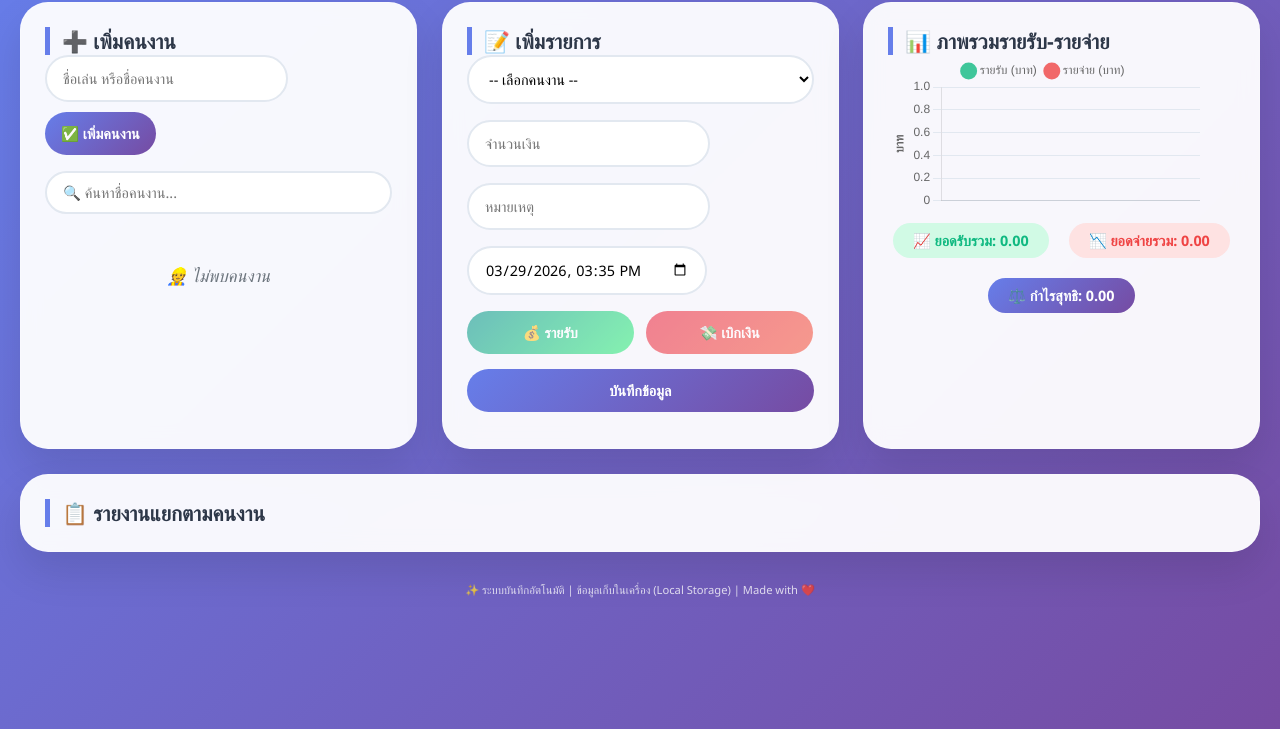
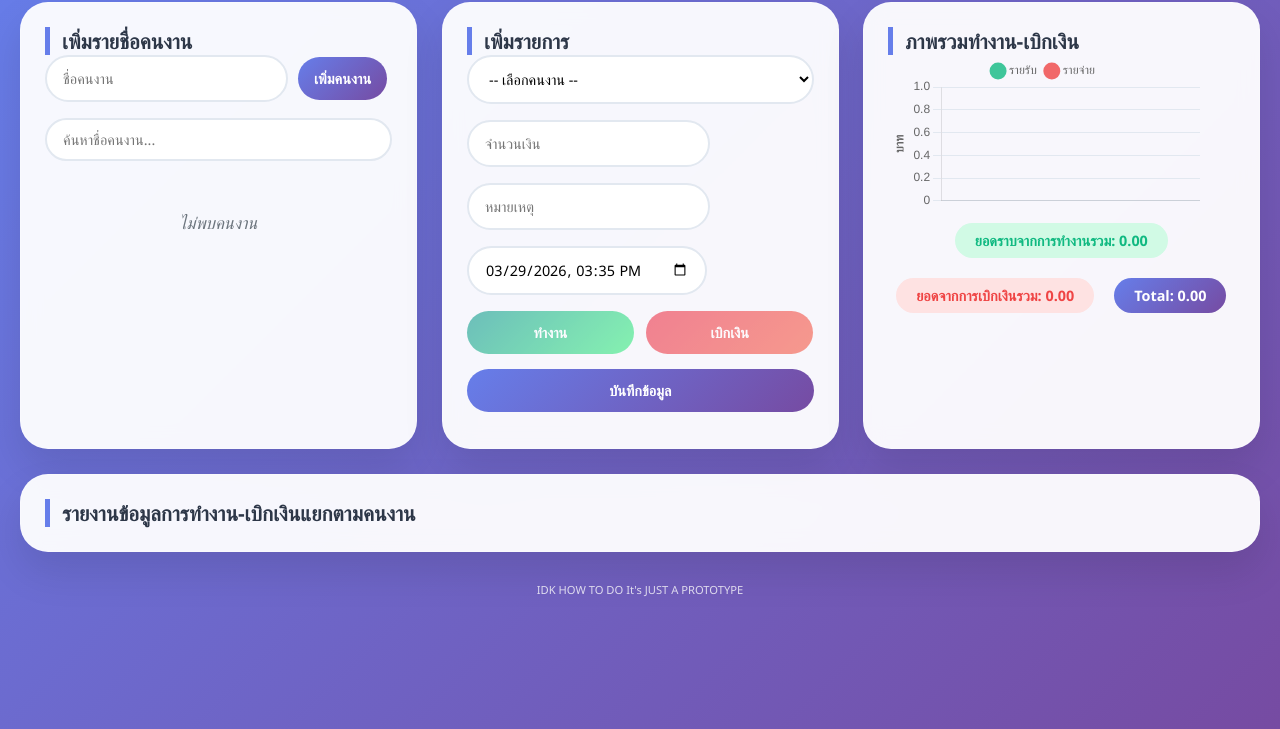
Before and after one commit to ITTGOD/home, a plain HTML site: page index.html in a window 1280 px wide. Shown: the part 71-800 px from the top of the page. Drawn offline with nearby package versions, Linux system fonts and the light colour scheme.

Commit message:
Update index.html

```diff
--- a/index.html
+++ b/index.html
@@ -3,7 +3,7 @@
 <head>
 <meta charset="UTF-8">
 <meta name="viewport" content="width=device-width, initial-scale=1.0, user-scalable=yes">
-<title>ระบบรายรับรายจ่ายคนงาน - Smart Finance</title>
+<title>ระบบรายรับรายจ่ายคนงาน V.1</title>
 <script src="https://cdn.jsdelivr.net/npm/chart.js"></script>
 <style>
   * {
@@ -368,25 +368,25 @@
 <body>
 <div class="container">
   <h1>
-    🧑‍🌾 ระบบรายรับรายจ่ายคนงาน
-    <small>บันทึกง่าย วิเคราะห์ชัดเจน</small>
+      ระบบรายรับรายจ่ายคนงาน V1.0 By rachata
+    <small>Easy to calculate</small>
   </h1>
 
   <div class="dashboard-grid">
     <div class="card">
-      <h3>➕ เพิ่มคนงาน</h3>
+      <h3>เพิ่มรายชื่อคนงาน</h3>
       <div class="input-group">
-        <input type="text" id="workerName" placeholder="ชื่อเล่น หรือชื่อคนงาน" autocomplete="off">
-        <button onclick="addWorker()">✅ เพิ่มคนงาน</button>
+        <input type="text" id="workerName" placeholder="ชื่อคนงาน" autocomplete="off">
+        <button onclick="addWorker()">เพิ่มคนงาน</button>
       </div>
       <div class="input-group">
-        <input type="text" id="search" placeholder="🔍 ค้นหาชื่อคนงาน..." class="search-box" oninput="render()">
+        <input type="text" id="search" placeholder="ค้นหาชื่อคนงาน..." class="search-box" oninput="render()">
       </div>
       <div id="quickWorkerList" style="max-height: 200px; overflow-y: auto;"></div>
     </div>
 
     <div class="card">
-      <h3>📝 เพิ่มรายการ</h3>
+      <h3>เพิ่มรายการ</h3>
       <div class="input-group">
         <select id="workerSelect" style="flex:1"></select>
       </div>
@@ -400,15 +400,15 @@
         <input type="datetime-local" id="date">
       </div>
       <div class="type-selector">
-        <button id="btnIncome" class="btn-income" onclick="selectType('income')">💰 รายรับ</button>
-        <button id="btnExpense" class="btn-expense" onclick="selectType('expense')">💸 เบิกเงิน</button>
+        <button id="btnIncome" class="btn-income" onclick="selectType('income')">ทำงาน</button>
+        <button id="btnExpense" class="btn-expense" onclick="selectType('expense')">เบิกเงิน</button>
       </div>
       <button onclick="addRecord()" style="width:100%">บันทึกข้อมูล</button>
       <div id="selectedTypeMsg" style="margin-top: 12px; font-size:0.8rem; text-align:center;"></div>
     </div>
 
     <div class="card">
-      <h3>📊 ภาพรวมรายรับ-รายจ่าย</h3>
+      <h3>ภาพรวมทำงาน-เบิกเงิน</h3>
       <div class="chart-container">
         <canvas id="chart" style="max-height: 280px; width:100%"></canvas>
       </div>
@@ -417,10 +417,10 @@
   </div>
 
   <div class="card card-full">
-    <h3>📋 รายงานแยกตามคนงาน</h3>
+    <h3>รายงานข้อมูลการทำงาน-เบิกเงินแยกตามคนงาน</h3>
     <div id="summary" style="display: flex; flex-direction: column; gap: 20px;"></div>
   </div>
-  <footer>✨ ระบบบันทึกอัตโนมัติ | ข้อมูลเก็บในเครื่อง (Local Storage) | Made with ❤️</footer>
+  <footer>IDK HOW TO DO It's JUST A PROTOTYPE</footer>
 </div>
 
 <script>
@@ -453,9 +453,9 @@
     selectedType = type;
     const msgDiv = document.getElementById('selectedTypeMsg');
     if (type === 'income') {
-      msgDiv.innerHTML = '✅ เลือกแล้ว: <span class="green">รายรับ (+)</span>';
+      msgDiv.innerHTML = '✅ เลือกแล้ว: <span class="green">ทำงาน (+)</span>';
     } else {
-      msgDiv.innerHTML = '⚠️ เลือกแล้ว: <span class="red">รายจ่าย (-)</span>';
+      msgDiv.innerHTML = '⚠️ เลือกแล้ว: <span class="red">เบิกเงิน (-)</span>';
     }
     document.getElementById('btnIncome').style.opacity = type === 'income' ? '1' : '0.6';
     document.getElementById('btnExpense').style.opacity = type === 'expense' ? '1' : '0.6';
@@ -550,13 +550,13 @@
     const filteredWorkers = workers.filter(w => w.name.toLowerCase().includes(searchTerm));
 
     if (filteredWorkers.length === 0) {
-      quickListDiv.innerHTML = '<div class="empty-state">👷 ไม่พบคนงาน</div>';
+      quickListDiv.innerHTML = '<div class="empty-state">ไม่พบคนงาน</div>';
     } else {
       filteredWorkers.forEach((w, idx) => {
         const originalIdx = workers.findIndex(orig => orig.name === w.name && orig.records === w.records);
         quickListDiv.innerHTML += `
           <div class="worker-item">
-            <span><strong>🧑 ${escapeHtml(w.name)}</strong> <span class="badge">${w.records.length} รายการ</span></span>
+            <span><strong> ${escapeHtml(w.name)}</strong> <span class="badge">${w.records.length} รายการ</span></span>
             <span>
               <button onclick="editWorkerName(${originalIdx}, '${escapeHtml(w.name)}')" style="background:#f59e0b; color:white; padding:5px 12px; margin-right:5px;">✏️</button>
               <button onclick="removeWorkerCompletely(${originalIdx}, '${escapeHtml(w.name)}')" style="background:#ef4444; padding:5px 12px;">🗑️</button>
@@ -633,8 +633,8 @@
             </div>
           </div>
           <div style="display: flex; gap: 20px; flex-wrap:wrap; margin: 15px 0;">
-            <span style="background: #d1fae5; padding: 5px 15px; border-radius: 20px; color: #065f46;">💰 รายรับ: ${numberFormat(totalIncome)}</span>
-            <span style="background: #fee2e2; padding: 5px 15px; border-radius: 20px; color: #991b1b;">💸 รายจ่าย: ${numberFormat(totalExpense)}</span>
+            <span style="background: #d1fae5; padding: 5px 15px; border-radius: 20px; color: #065f46;">ทำงาน: ${numberFormat(totalIncome)}</span>
+            <span style="background: #fee2e2; padding: 5px 15px; border-radius: 20px; color: #991b1b;">เบิกเงิน: ${numberFormat(totalExpense)}</span>
             <span style="background: linear-gradient(135deg, #667eea 0%, #764ba2 100%); color: white; padding: 5px 15px; border-radius: 20px;">📌 คงเหลือ: ${numberFormat(balance)}</span>
           </div>
           <hr>
@@ -649,9 +649,9 @@
     const netGlobal = totalIncomeGlobal - totalExpenseGlobal;
     globalDiv.innerHTML = `
       <div style="display:flex; justify-content:center; gap: 20px; flex-wrap:wrap;">
-        <div style="background: #d1fae5; padding: 8px 20px; border-radius: 30px;"><span class="green">📈 ยอดรับรวม: ${numberFormat(totalIncomeGlobal)}</span></div>
-        <div style="background: #fee2e2; padding: 8px 20px; border-radius: 30px;"><span class="red">📉 ยอดจ่ายรวม: ${numberFormat(totalExpenseGlobal)}</span></div>
-        <div style="background: linear-gradient(135deg, #667eea 0%, #764ba2 100%); padding: 8px 20px; border-radius: 30px; color: white;"><strong>⚖️ กำไรสุทธิ: ${numberFormat(netGlobal)}</strong></div>
+        <div style="background: #d1fae5; padding: 8px 20px; border-radius: 30px;"><span class="green">ยอดราบจากการทำงานรวม: ${numberFormat(totalIncomeGlobal)}</span></div>
+        <div style="background: #fee2e2; padding: 8px 20px; border-radius: 30px;"><span class="red">ยอดจากการเบิกเงินรวม: ${numberFormat(totalExpenseGlobal)}</span></div>
+        <div style="background: linear-gradient(135deg, #667eea 0%, #764ba2 100%); padding: 8px 20px; border-radius: 30px; color: white;"><strong>Total: ${numberFormat(netGlobal)}</strong></div>
       </div>
     `;
 
@@ -663,14 +663,14 @@
         labels: labels,
         datasets: [
           {
-            label: 'รายรับ (บาท)',
+            label: 'รายรับ',
             data: incomeData,
             backgroundColor: 'rgba(16, 185, 129, 0.8)',
             borderRadius: 12,
             barPercentage: 0.65,
           },
           {
-            label: 'รายจ่าย (บาท)',
+            label: 'รายจ่าย',
             data: expenseData,
             backgroundColor: 'rgba(239, 68, 68, 0.8)',
             borderRadius: 12,
```
